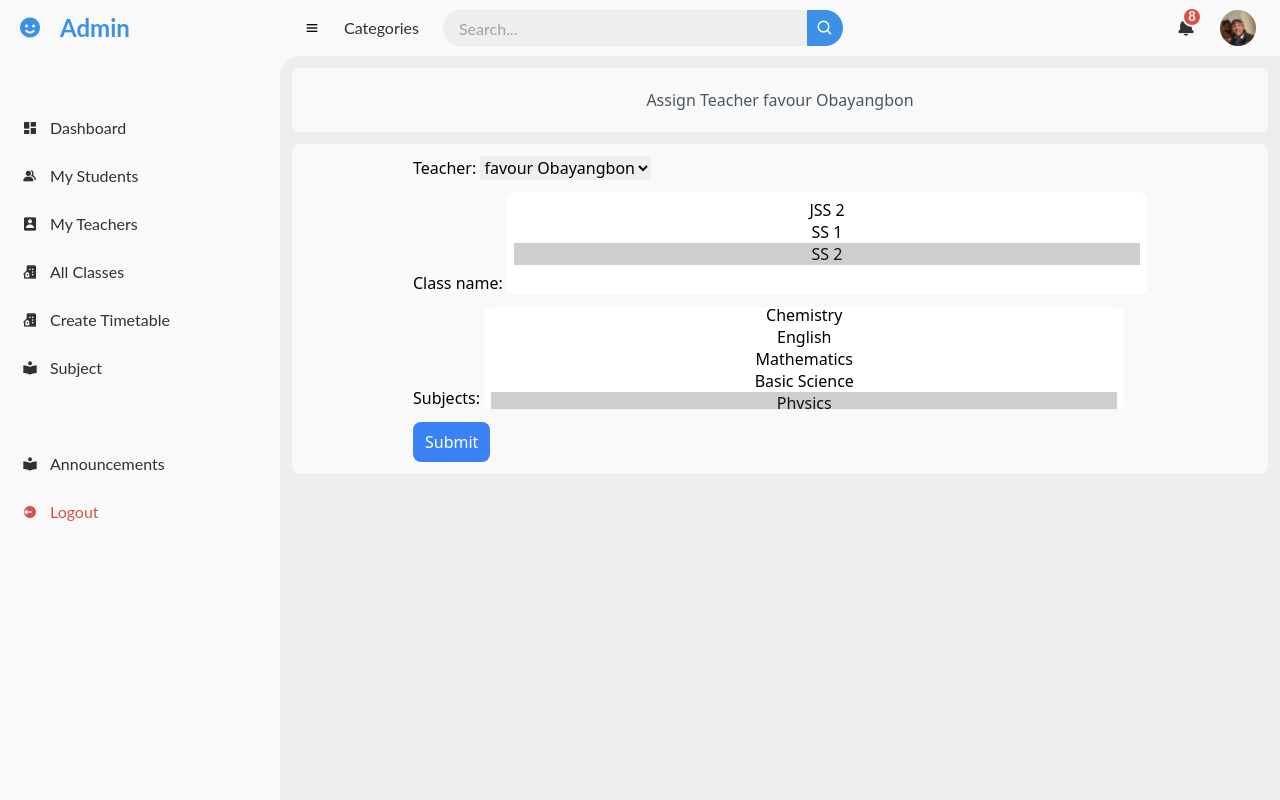
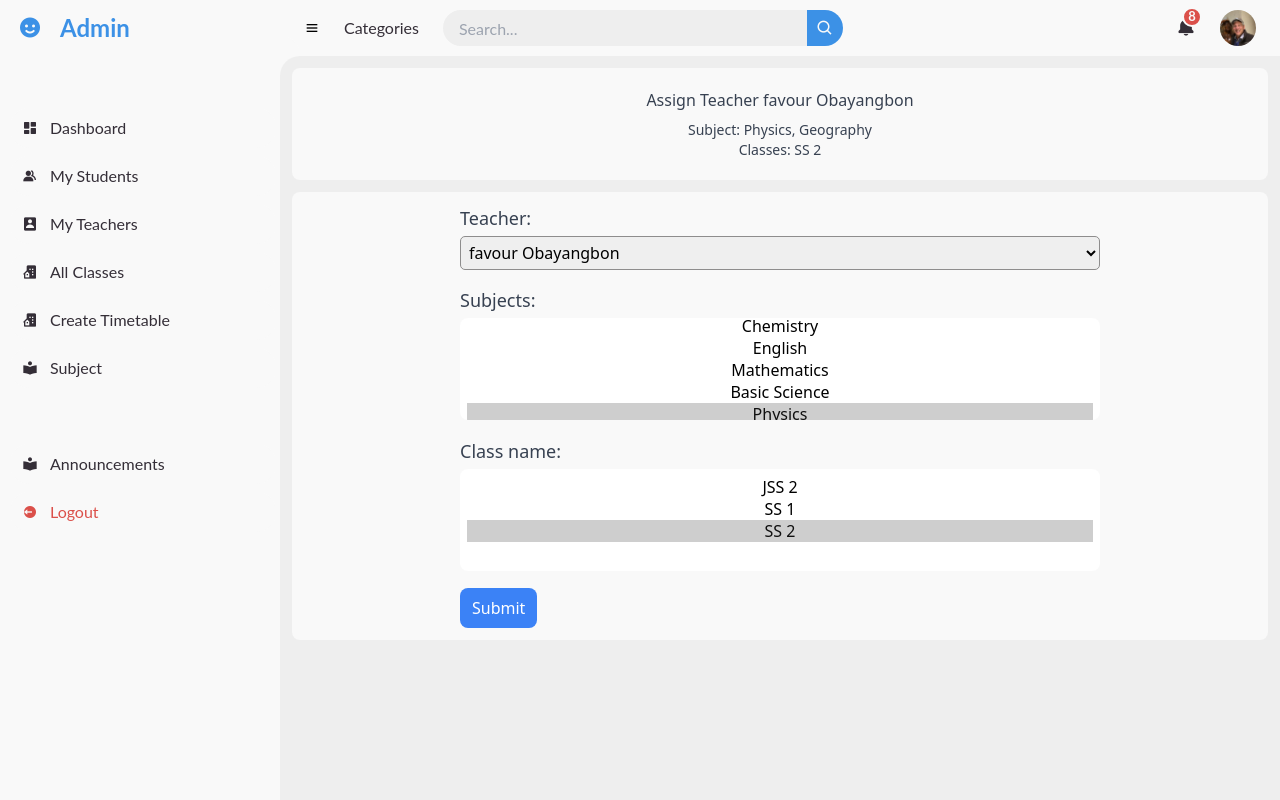
Before and after one commit to Success484/school_management, a Django app: page /admin_dashboard/teacher/assign/6/ in a window 1280 px wide. Run offline with Django 5.2, Linux system fonts and the light colour scheme; a user stored in the database is signed in; data comes from the database, SQL or seed files in the repository; both versions use the stored data as it was after the commit; some libraries are stand-ins or nearby versions.

Commit message:
feat: updating

```diff
--- a/administration/views.py
+++ b/administration/views.py
@@ -209,6 +209,7 @@ def delete_annoucement(request, post_id):
 def assign_teacher(request, teacher_id):
     teacher = get_object_or_404(Teacher, id=teacher_id)
     teacher_class = TeacherClass.objects.filter(teacher=teacher).first()
+
     is_assigned = bool(teacher_class)
     if not request.user.is_superuser:
         return HttpResponseForbidden('You do not have permission to access this page.')
--- a/classes/forms.py
+++ b/classes/forms.py
@@ -6,7 +6,7 @@ class ClassForm(forms.ModelForm):
         model = Class
         fields = ['name', 'subjects']
         widgets = {
-            'name': forms.TextInput(attrs={'class': 'class-form', 'placeholder':'Enter class name'}),
+            'name': forms.TextInput(attrs={'class': 'final-grade', 'placeholder':'Enter class name'}),
             'subjects': forms.SelectMultiple(attrs={'class': 'class-form select2-multiple'}),
         }
 
@@ -17,5 +17,5 @@ class SubjectForm(forms.ModelForm):
         model = Subject
         fields = ['name']
         widgets = {
-            'name': forms.TextInput(attrs={'class': 'form-control class-form', 'placeholder':'Enter subject name'})
+            'name': forms.TextInput(attrs={'class': ' class-form', 'placeholder':'Enter subject name'})
         }
--- a/teacher/forms.py
+++ b/teacher/forms.py
@@ -8,7 +8,7 @@ class TeacherClassForm(forms.ModelForm):
         model = TeacherClass
         fields = ['teacher', 'class_name', 'subjects']
         widgets = {
-            'teacher': forms.Select(attrs={'class': 'form-control'}),
+            'teacher': forms.Select(attrs={'class': 'final-grade'}),
             'class_name': forms.SelectMultiple(attrs={'class': ' select2-multiple class-form'}),
             'subjects': forms.SelectMultiple(attrs={'class': ' select2-multiple class-form'}),
         }
--- a/templates/dashboards/all_admin_pages/assign_teacher.html
+++ b/templates/dashboards/all_admin_pages/assign_teacher.html
@@ -2,21 +2,27 @@
 {% load static %}
 {% block section %}
 <div class="m-3 text-black rounded-lg">
-    <p class="text-center p-5 mb-3 rounded-lg font-medium text-gray-600" style="background-color: #F9F9F9;">Assign Teacher {{teacher.user.first_name}} {{teacher.user.last_name}}</p>
+    <div class="text-center p-5 mb-3 rounded-lg font-medium text-gray-700" style="background-color: #F9F9F9;">
+        Assign Teacher {{teacher.user.first_name}} {{teacher.user.last_name}}
+        <ul class="text-sm mt-2">
+            <li>Subject: {{teacher.subject.all|join:", "}}</li>
+            <li>Classes: {{teacher.classes.all|join:", "}}</li>
+          </ul>
+    </div>
 <div class="flex justify-center rounded-lg p-3" style="background-color: #F9F9F9;">
 <form action="" method="post">
     {%csrf_token%}
-    <div class="mb-3">
-        {{form.teacher.label_tag}}
+    <div class="mb-4">
+        <p class="text-lg font-medium text-gray-700 mb-1">{{form.teacher.label_tag}}</p>
         {{form.teacher}}
     </div>
-    <div class="mb-3">
-        {{form.class_name.label_tag}}
+    <div class="mb-4">
+        <p class="text-lg font-medium text-gray-700 mb-1">{{form.subjects.label_tag}}</p>
+        {{form.subjects}}
+    </div>
+    <div class="mb-4">
+        <p class="text-lg font-medium text-gray-700 mb-1">{{form.class_name.label_tag}}</p>
         {{form.class_name}}
-    </div>
-    <div class="mb-3">
-        {{form.subjects.label_tag}}
-        {{form.subjects}}
     </div>
     <button class="bg-blue-500 p-2 px-3 text-white rounded-lg " type="submit">Submit</button>
 </form>
```
Also changed, not shown: administration/forms.py (+8 -8 lines), templates/dashboards/all_admin_pages/edit_student.html (+6 -6 lines), db.sqlite3.
